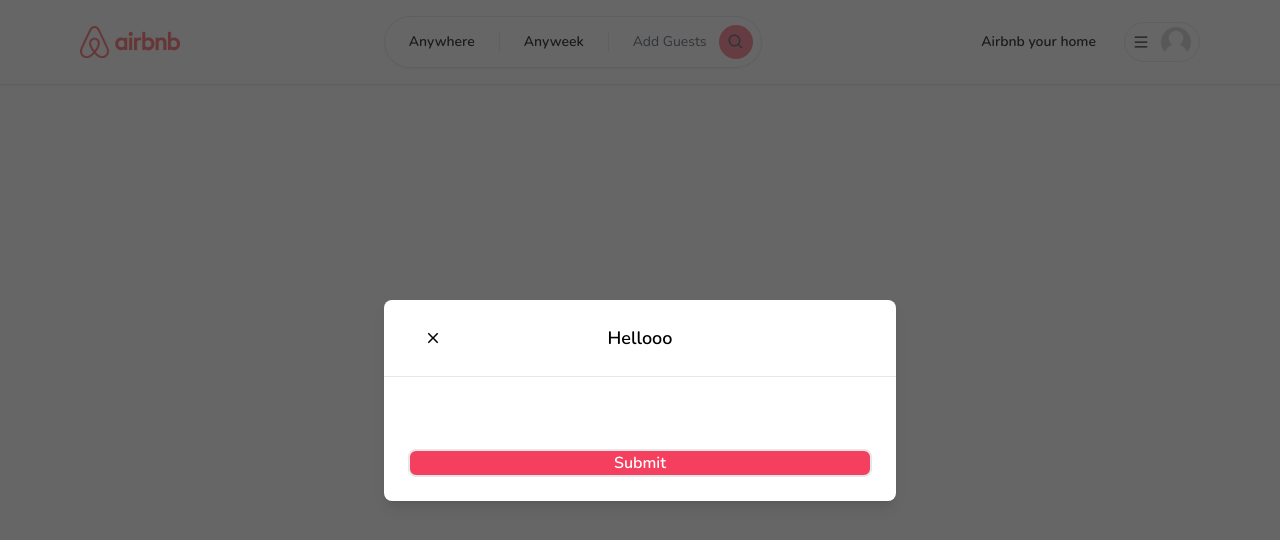
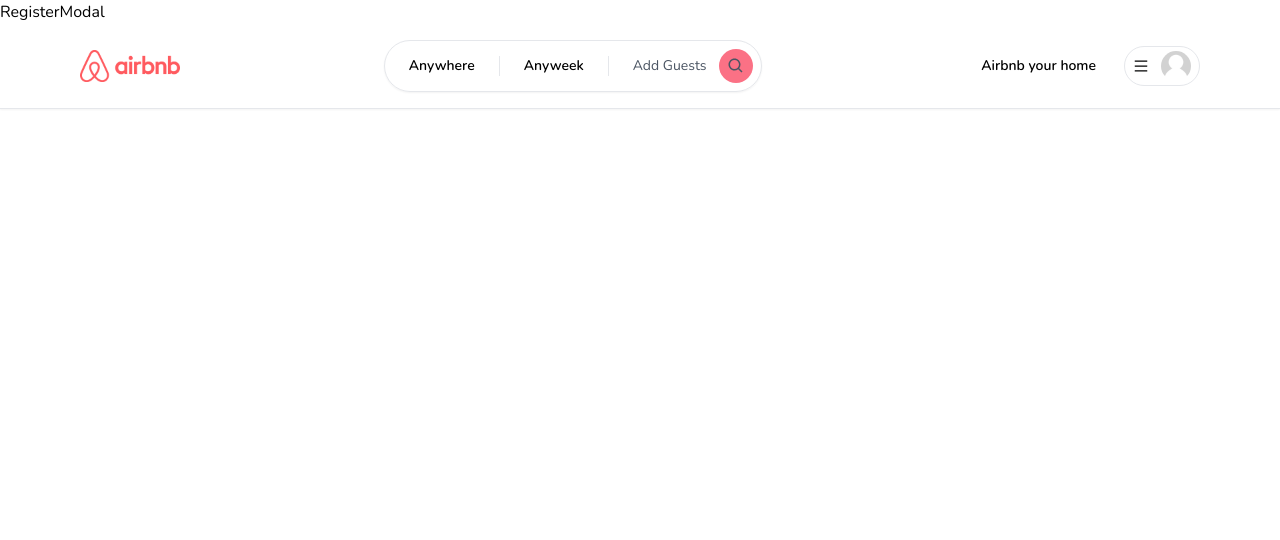
Before and after one commit to PhuongAnhNhu/airbnb, a Next.js app: page / in a window 1280 px wide. Shown: the top 540 px of the page. Built offline with nearby package versions, Linux system fonts and the light colour scheme.

Commit message:
added Register hooks

```diff
--- a/package.json
+++ b/package.json
@@ -12,7 +12,8 @@
     "next": "14.0.3",
     "react": "^18",
     "react-dom": "^18",
-    "react-icons": "^4.12.0"
+    "react-icons": "^4.12.0",
+    "zustand": "^4.4.7"
   },
   "devDependencies": {
     "@types/node": "^20",
--- /dev/null
+++ b/src/app/components/modals/RegisterModal.tsx
@@ -0,0 +1,8 @@
+'use client'
+import React from 'react';
+
+const RegisterModal = () => {
+  return <div>RegisterModal</div>;
+};
+
+export default RegisterModal;
--- /dev/null
+++ b/src/app/hooks/useRegisterModal.ts
@@ -0,0 +1,15 @@
+import { create } from 'zustand';
+
+interface RegisterModalStore {
+  isOpen: boolean;
+  onOpen: () => void;
+  onClose: () => void;
+}
+
+const useRegisterModal = create<RegisterModalStore>((set) => ({
+  isOpen: false,
+  onOpen: () => set({ isOpen: true }),
+  onClose: () => set({ isOpen: false }),
+}));
+
+export default useRegisterModal;
--- a/src/app/layout.tsx
+++ b/src/app/layout.tsx
@@ -2,7 +2,7 @@
 import '../../styles/globals.css';
 import Navbar from './components/navbar/Navbar';
 import ClientOnly from './components/ClientOnly';
-import Modal from './components/modals/Modal';
+import RegisterModal from './components/modals/RegisterModal';
 
 export const metadata = {
   title: 'Airbnb',
@@ -16,7 +16,7 @@
     <html lang="en">
       <body className={font.className}>
         <ClientOnly>
-          <Modal actionLabel="Submit" title="Hellooo" isOpen />
+          <RegisterModal />
           <Navbar />
         </ClientOnly>
         {children}
```
Also changed, not shown: 1 other file (tests, documents, lock files or other folders).
